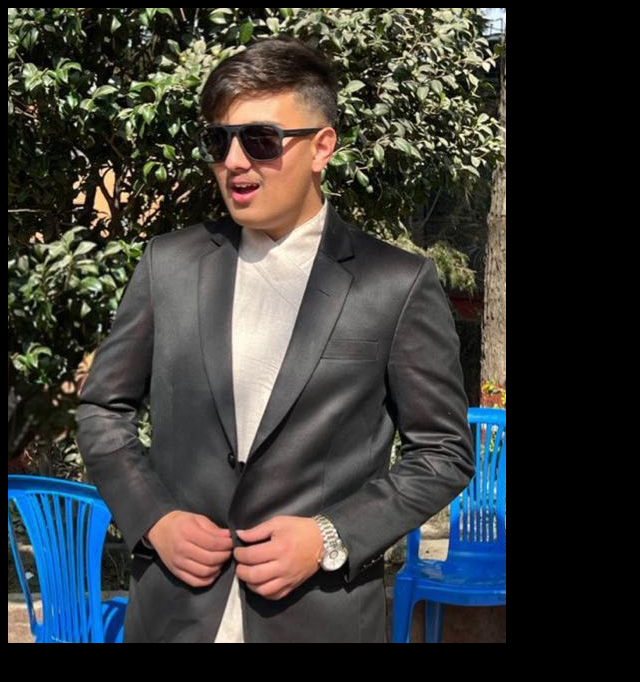
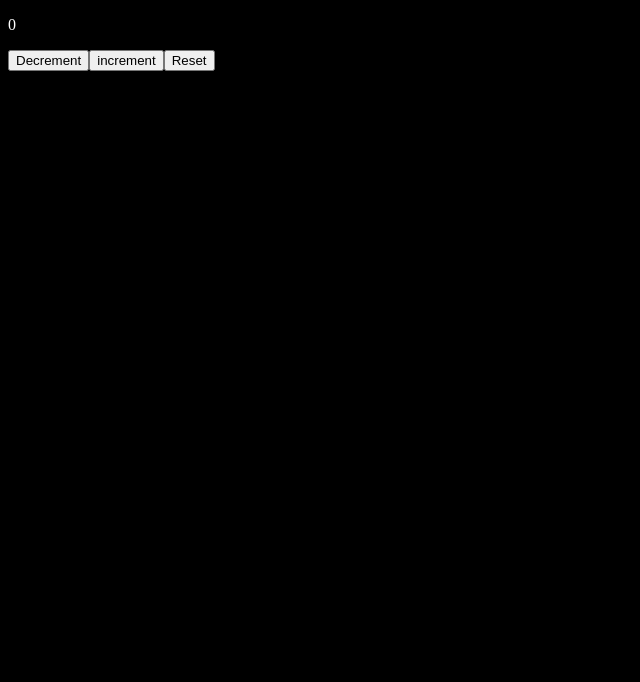
Before and after one commit to sprimal/my-react-app, a React (Vite) app in the folder my-react-app/: page / in a window 1280 px wide. Shown: the top 682 px of the page, without its empty margins (0-640 px from the left). Built offline with nearby package versions, Linux system fonts and the light colour scheme.

Commit message:
initial commit for hooks and a simple counter function

```diff
--- a/my-react-app/src/App.jsx
+++ b/my-react-app/src/App.jsx
@@ -2,11 +2,13 @@
 // import Footer from './FOOTER.JSX';
 // import Cars from './Cars.jsx';
 // import Card from './Card.jsx';
-import Button from './Button.jsx';
+// import Button from './Button.jsx';
 // import Student from "./Student.jsx";
 // import UserGreeting from "./UserGreeting.jsx";
 // import List from './List.jsx'
-import ProfilePicture from './ProfilePicture.jsx';
+// import ProfilePicture from './ProfilePicture.jsx';
+// import MyComponent from "./MyComponent";
+import Counter from "./Counter";
 
 
 function App() {
@@ -54,7 +56,11 @@
       <List items={bikes} category="bikes"/> */}
 
         {/* <Button /> */}
-        <ProfilePicture />
+        {/* <ProfilePicture /> */}
+         {/* <MyComponent /> */}
+       <Counter />
+
+
 
       </>);
 
--- /dev/null
+++ b/my-react-app/src/Counter.jsx
@@ -0,0 +1,32 @@
+import React, {useState} from 'react';
+
+function Counter(){
+
+
+    const [count, setCount] = useState(0);
+
+    const increment = () => {
+        setCount(count + 1);
+    }
+
+    const decrement = () => {
+        setCount(count - 1);
+    }
+
+    const reset = () => {
+        setCount(0);
+    }
+
+
+    return(
+        <dev className="counter-container">
+            <p>{count}</p>
+            <button onClick={decrement}>Decrement</button>
+            <button onClick={increment}>increment</button>
+            <button onClick={reset}>Reset</button>
+
+        </dev>
+    );
+
+}
+export default Counter
--- /dev/null
+++ b/my-react-app/src/MyComponent.jsx
@@ -0,0 +1,44 @@
+import React, { useState } from 'react';
+
+function MyComponent(){
+
+         const [name, setName] = useState();
+         const [age, setAge] = useState(0);
+         const [isEmployed, setIsEmployed] = useState(false);
+
+         const updateName = () => {
+
+            setName("swoumya");
+         }
+
+         const incrementAge = () => {
+
+            setAge(age +1);
+         }
+
+         const toggleEmploymentStatus = () => {
+
+            setIsEmployed(!isEmployed);
+
+         }
+
+
+
+         return(
+            <div>
+
+                <p>Name: {name}</p>
+                <button onClick={updateName}>Set Name</button>
+
+                <p>Age: {age}</p>
+                <button onClick={incrementAge}>set Age</button>
+
+                <p>IsEmployed: {isEmployed ? "yes" : "no"}</p>
+                <button onClick={toggleEmploymentStatus}>toggle</button>
+
+            </div>
+         );
+
+
+}
+export default MyComponent
```
